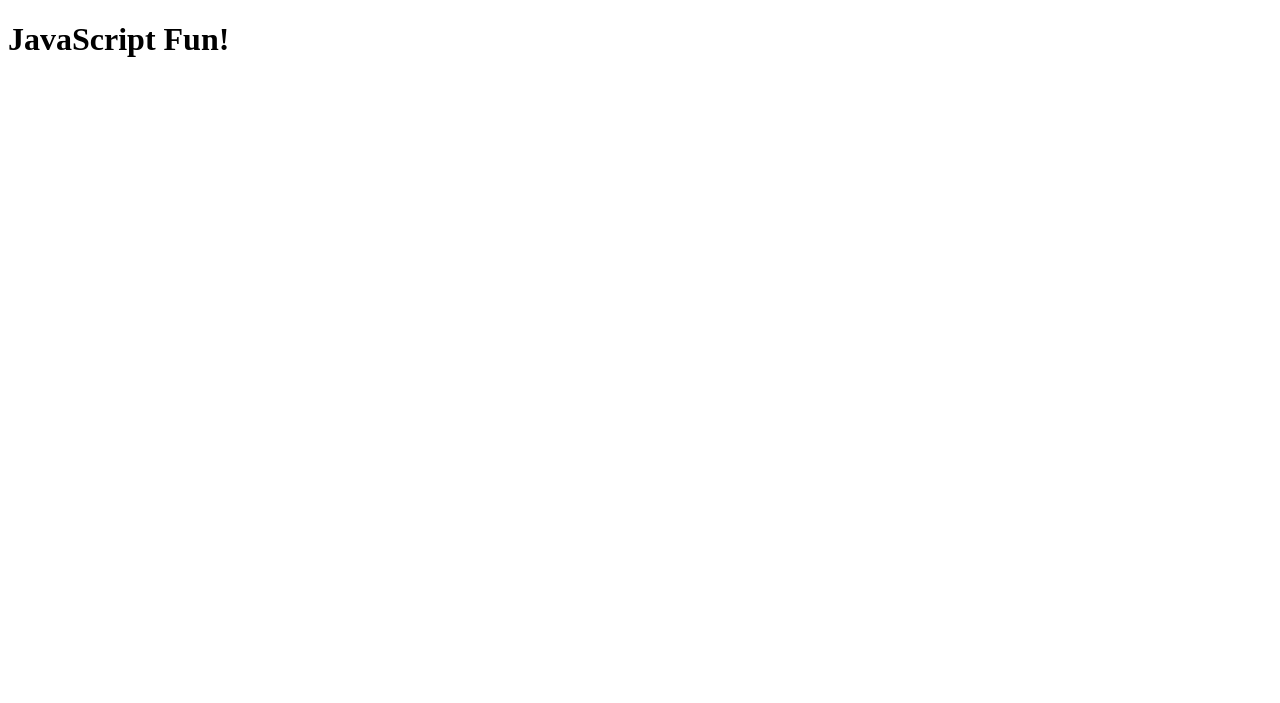
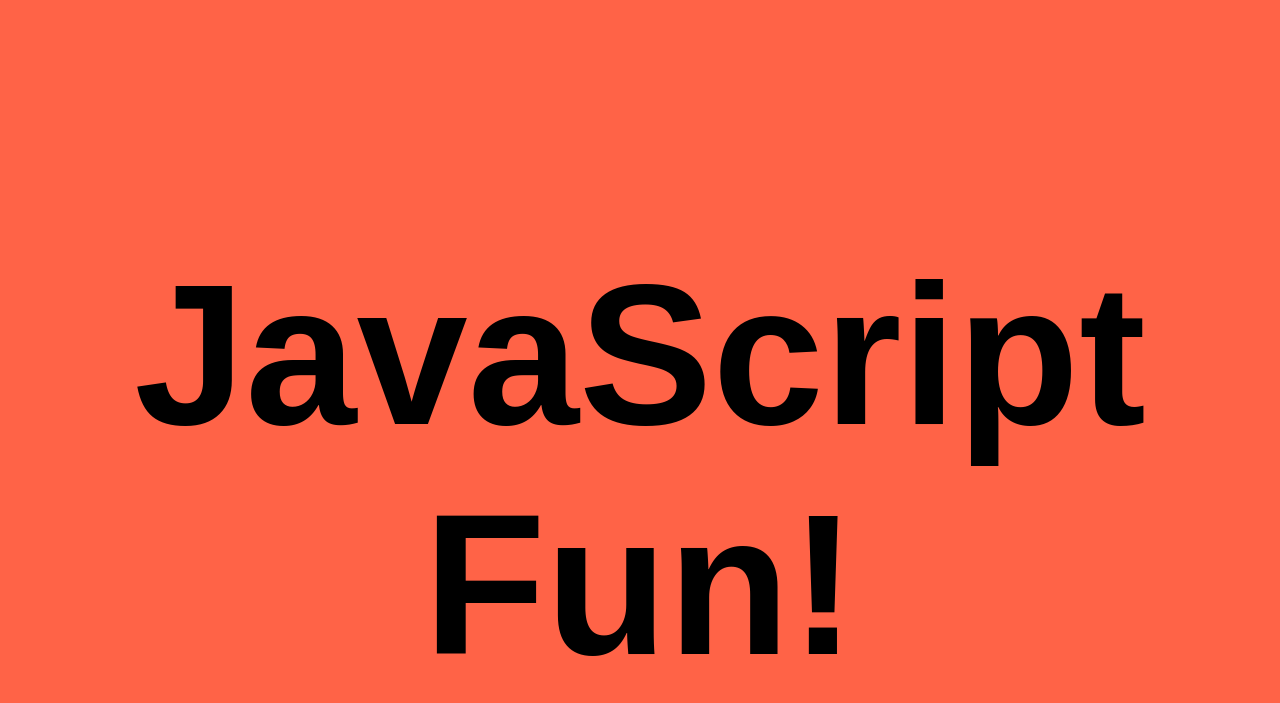
Before and after one commit to Deepak844508/quote-generator, a plain HTML site: page index.html in a window 1280 px wide. Drawn offline with Linux system fonts and the light colour scheme.

Commit message:
page content

```diff
--- a/index.html
+++ b/index.html
@@ -1,6 +1,7 @@
 <!DOCTYPE html>
 <html lang="en">
 <head>
+    <link rel="stylesheet" href="style.css">
     <meta charset="UTF-8">
     <meta name="viewport" content="width=device-width, initial-scale=1.0">
     <title>Document</title>
--- a/style.css
+++ b/style.css
@@ -0,0 +1,11 @@
+body{
+    background-attachment: fixed;
+    background-color: tomato;
+}
+h1{
+    text-align:center ;
+    margin-top: 19%;
+    font-family: Arial, Helvetica, sans-serif;
+    font-size: 200px;
+    font-weight: bold;
+}
```
